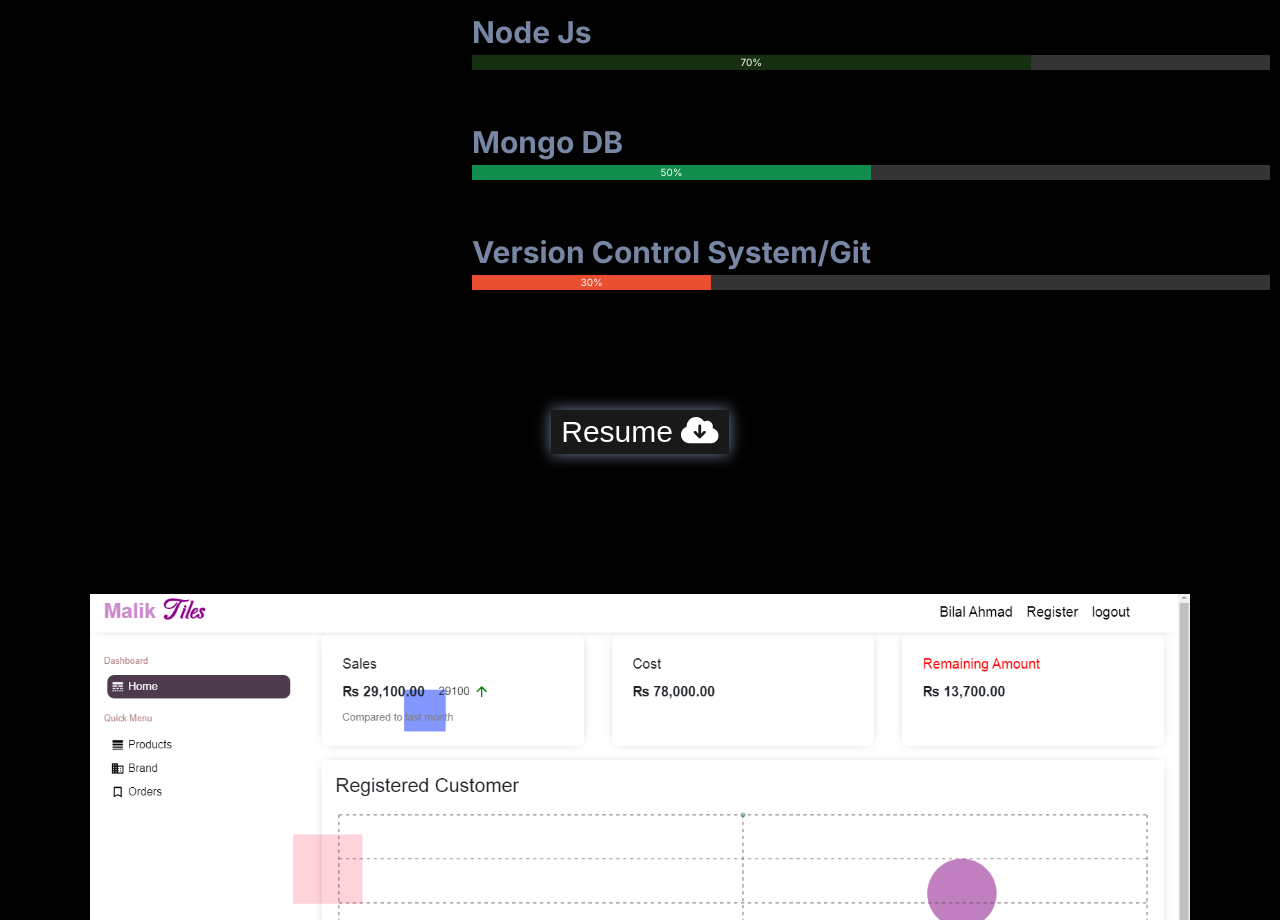
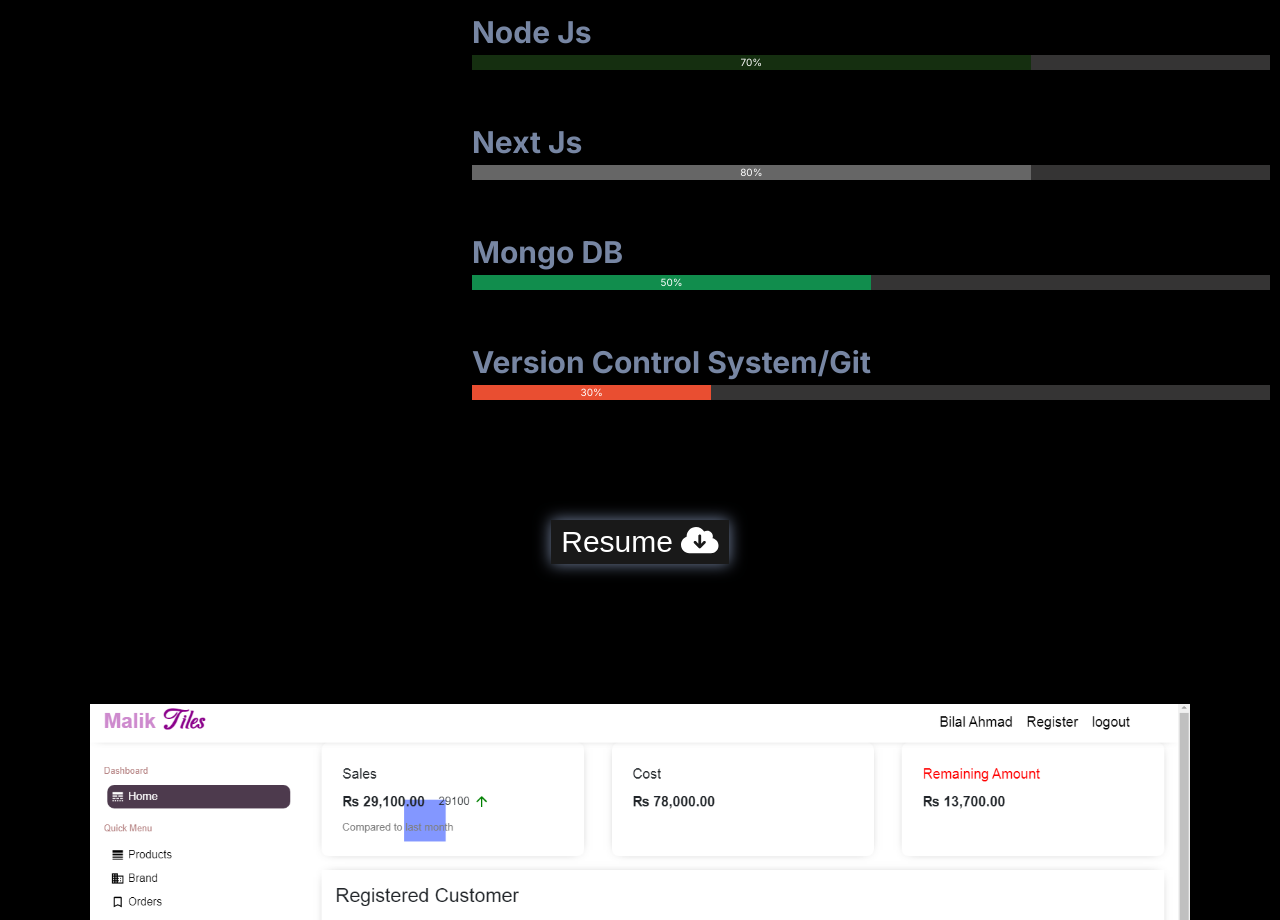
Before and after one commit to bilalahamd/portfolio, a React (Create React App) app: page / in a window 1280 px wide. Shown: the part 2700-3620 px from the top of the page. Built offline with nearby package versions, Linux system fonts and the light colour scheme.

Commit message:
adding new skill

```diff
--- a/src/components/Skill.js
+++ b/src/components/Skill.js
@@ -56,6 +56,14 @@ const Skills = ({ title, description }) => {
             <LevelWrapper>
               <Level variants={skillAnimation("70%", "#152F10")}>
                 <p>70%</p>
+              </Level>
+            </LevelWrapper>
+          </Answer>
+          <Answer>
+            <h1>Next Js</h1>
+            <LevelWrapper>
+              <Level variants={skillAnimation("70%", "#666666")}>
+                <p>80%</p>
               </Level>
             </LevelWrapper>
           </Answer>
```
